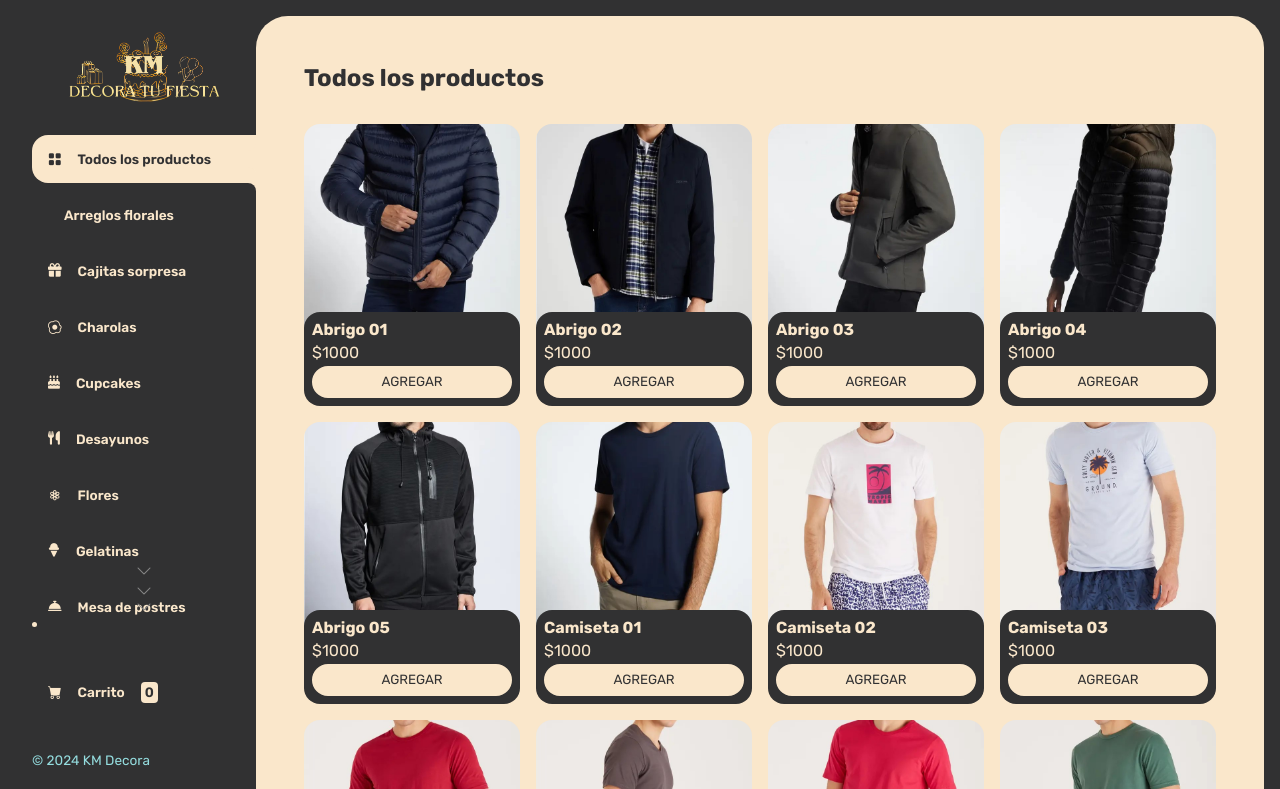
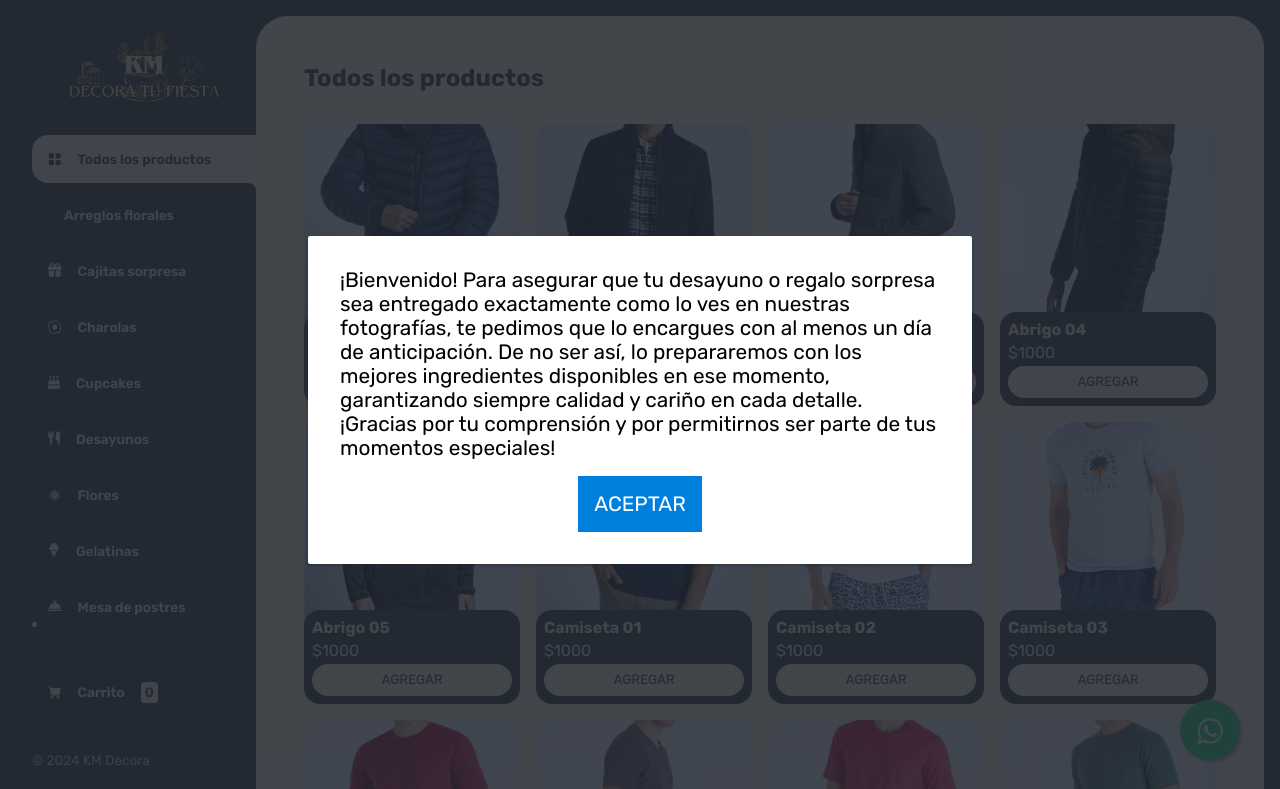
Before and after one commit to JuanMMP99/Proyecto-tienda, a plain HTML site: page index.html in a window 1280 px wide. Shown: the top 789 px of the page. Drawn offline with nearby package versions, Linux system fonts and the light colour scheme.

Commit message:
Boton whatsapp y ventana emergente
Se agrego el boton de whatsapp y la ventana emergente

```diff
--- a/css/main.css
+++ b/css/main.css
@@ -1,5 +1,4 @@
 @import url('https://fonts.googleapis.com/css2?family=Rubik:wght@300;400;500;600;700;800;900&display=swap');
-
 :root {
     --clr-main: #313132;
     --clr-main-light: #94dcde;
@@ -15,7 +14,17 @@
     font-family: 'Rubik', sans-serif;
 }
 
-h1, h2, h3, h4, h5, h6, p, a, input, textarea, ul {
+h1,
+h2,
+h3,
+h4,
+h5,
+h6,
+p,
+a,
+input,
+textarea,
+ul {
     margin: 0;
     padding: 0;
 }
@@ -30,9 +39,11 @@ a {
 
 .menu-scroll {
     position: relative;
-    max-height: 60vh; /* Ajusta este valor según tus necesidades */
+    max-height: 60vh;
+    /* Ajusta este valor según tus necesidades */
     overflow-y: auto;
-    padding-right: 0px; /* Para evitar que el scroll oculte parte del contenido */
+    padding-right: 0px;
+    /* Para evitar que el scroll oculte parte del contenido */
 }
 
 .scroll-indicator {
@@ -62,7 +73,8 @@ a {
 }
 
 @keyframes bounceArrow {
-    0%, 100% {
+    0%,
+    100% {
         transform: translateY(0);
     }
     50% {
@@ -98,10 +110,12 @@ a {
 }
 
 .logo-img {
-    max-height: 70px; /* Ajusta este valor según el tamaño deseado */
+    max-height: 70px;
+    /* Ajusta este valor según el tamaño deseado */
     width: auto;
     display: block;
-    margin: 0 auto; /* Esto ayuda a centrar la imagen dentro de su contenedor */
+    margin: 0 auto;
+    /* Esto ayuda a centrar la imagen dentro de su contenedor */
 }
 
 aside header {
@@ -109,6 +123,7 @@ aside header {
     justify-content: center;
     align-items: center;
 }
+
 .wrapper {
     display: grid;
     grid-template-columns: 1fr 4fr;
@@ -184,8 +199,8 @@ aside {
     box-shadow: 0 -1rem 0 var(--clr-white);
 }
 
-.boton-menu > i.bi-hand-index-thumb-fill,
-.boton-menu > i.bi-hand-index-thumb {
+.boton-menu>i.bi-hand-index-thumb-fill,
+.boton-menu>i.bi-hand-index-thumb {
     transform: rotateZ(90deg);
 }
 
@@ -367,6 +382,7 @@ main {
     display: none;
 }
 
+
 /*** MEDIA QUERIES ***/
 
 @media screen and (max-width: 850px) {
@@ -382,13 +398,11 @@ main {
 }
 
 @media screen and (max-width: 600px) {
-
     .wrapper {
         min-height: 100vh;
         display: flex;
         flex-direction: column;
     }
-
     aside {
         position: fixed;
         z-index: 9;
@@ -400,77 +414,146 @@ main {
         visibility: hidden;
         transition: .2s;
     }
-
     .aside-visible {
         transform: translateX(0);
         opacity: 1;
         visibility: visible;
     }
-
     .boton-menu.active::before,
     .boton-menu.active::after {
         display: none;
     }
-
     main {
         margin: 1rem;
         margin-top: 0;
         padding: 2rem;
     }
-
     .contenedor-productos {
         grid-template-columns: 1fr 1fr;
     }
-
     .header-mobile {
         padding: 1rem;
         display: flex;
         justify-content: space-between;
         align-items: center;
     }
-
     .header-mobile .logo {
         color: var(--clr-gray);
     }
-
-    .open-menu, .close-menu {
+    .open-menu,
+    .close-menu {
         background-color: transparent;
         color: var(--clr-gray);
         border: 0;
         font-size: 2rem;
         cursor: pointer;
     }
-
     .close-menu {
         display: block;
         position: absolute;
         top: 1rem;
         right: 1rem;
     }
-
     .carrito-producto {
         gap: 1rem;
         flex-wrap: wrap;
         justify-content: flex-start;
         padding: .5rem;
     }
-
     .carrito-producto-subtotal {
         display: none;
     }
-
     .carrito-acciones {
         flex-wrap: wrap;
         row-gap: 1rem;
     }
-
-
 }
-
-
 
 @media screen and (max-width: 400px) {
     .contenedor-productos {
         grid-template-columns: 1fr;
     }
 }
+
+.float {
+    position: fixed;
+    width: 60px;
+    height: 60px;
+    bottom: 40px;
+    right: 40px;
+    background-color: #25d366;
+    color: #FFF;
+    border-radius: 50px;
+    text-align: center;
+    font-size: 30px;
+    box-shadow: 2px 2px 3px #999;
+    z-index: 100;
+}
+
+.float:hover {
+    text-decoration: none;
+    color: #25d366;
+    background-color: #fff;
+}
+
+.my-float {
+    margin-top: 16px;
+}
+
+.window-notice {
+    background: rgba(33, 41, 52, .85);
+    bottom: 0;
+    display: flex;
+    left: 0;
+    position: fixed;
+    right: 0;
+    top: 0;
+    z-index: 999;
+    transition: background .6s;
+}
+
+.window-notice .content {
+    background: #fff;
+    border-radius: 2px;
+    box-shadow: 0 1px 3px rgba(33, 41, 52, .75);
+    box-sizing: content-box;
+    display: flex;
+    flex-direction: column;
+    margin: auto;
+    max-width: 600px;
+    min-width: 320px !important;
+    overflow: hidden;
+    position: relative;
+    width: 100%;
+    padding: 2rem;
+    font-size: 1.3rem;
+}
+
+.content-buttons {
+    text-align: center;
+    margin-top: 1rem;
+}
+
+.content-buttons a {
+    text-decoration: none;
+    display: inline-block;
+    padding: 1rem;
+    background-color: #0080DE;
+    color: #FFF;
+    text-transform: uppercase;
+}
+
+.content-buttons a:hover {
+    background-color: #006AB8;
+}
+
+.content-text a {
+    color: #0080DE;
+    text-decoration: none;
+}
+
+.content-text a:hover {
+    color: #006AB8;
+    text-decoration: underline;
+    text-align: justify;
+}
--- a/index.html
+++ b/index.html
@@ -1,22 +1,30 @@
 <!DOCTYPE html>
 <html lang="es">
+
 <head>
     <meta charset="UTF-8">
     <meta http-equiv="X-UA-Compatible" content="IE=edge">
     <meta name="viewport" content="width=device-width, initial-scale=1.0">
     <title>KM Decora</title>
-        <link rel="stylesheet"
-            href="https://cdn.jsdelivr.net/npm/bootstrap-icons@1.9.1/font/bootstrap-icons.css">
-        <link rel="stylesheet" type="text/css"
-            href="https://cdn.jsdelivr.net/npm/toastify-js/src/toastify.min.css">
+    <link rel="stylesheet" href="https://cdn.jsdelivr.net/npm/bootstrap-icons@1.9.1/font/bootstrap-icons.css">
+    <link rel="stylesheet" type="text/css" href="https://cdn.jsdelivr.net/npm/toastify-js/src/toastify.min.css">
     <link rel="stylesheet" href="./css/main.css">
     <link rel="stylesheet" href="https://cdnjs.cloudflare.com/ajax/libs/font-awesome/6.0.0-beta3/css/all.min.css">
     <link rel="stylesheet" href="https://cdnjs.cloudflare.com/ajax/libs/bootstrap-icons/1.8.1/font/bootstrap-icons.min.css">
     <link rel="stylesheet" href="https://fonts.googleapis.com/css2?family=Material+Symbols+Outlined:opsz,wght,FILL,GRAD@20..48,100..700,0..1,-50..200" />
-
+    <link href="https://fonts.googleapis.com/css?family=Raleway" rel="stylesheet">
 
 </head>
+
 <body>
+    <div class="window-notice" id="window-notice">
+        <div class="content">
+            <div class="content-text">¡Bienvenido! Para asegurar que tu desayuno o regalo sorpresa sea entregado exactamente como lo ves en nuestras fotografías, te pedimos que lo encargues con al menos un día de anticipación. De no ser así, lo prepararemos con los mejores ingredientes
+                disponibles en ese momento, garantizando siempre calidad y cariño en cada detalle. ¡Gracias por tu comprensión y por permitirnos ser parte de tus momentos especiales!
+            </div>
+            <div class="content-buttons"><a href="#" id="close-button">Aceptar</a></div>
+        </div>
+    </div>
 
     <div class="wrapper">
         <header class="header-mobile">
@@ -43,10 +51,10 @@
                             <button id="todos" class="boton-menu boton-categoria active"><i class="bi bi-grid-fill"></i> Todos los productos</button>
                         </li>
                         <li>
-                                <button id="arreglos-florales" class="boton-menu boton-categoria"><i class="material-symbols-outlined"></i> Arreglos florales</button>
+                            <button id="abrigos" class="boton-menu boton-categoria"><i class="material-symbols-outlined"></i> Arreglos florales</button>
                         </li>
                         <li>
-                                <button id="cajitas-sorpresa" class="boton-menu boton-categoria"><i class="fas fa-gift"></i> Cajitas sorpresa</button>
+                            <button id="camisetas" class="boton-menu boton-categoria"><i class="fas fa-gift"></i> Cajitas sorpresa</button>
                         </li>
                         <li>
                             <button id="charolas" class="boton-menu boton-categoria"></i><i class="bi bi-egg-fried"></i> Charolas</button>
@@ -80,17 +88,10 @@
                         </li>
 
                     </ul>
-                        <div class="scroll-indicator">
-                            <i class="bi bi-chevron-down"></i>
-                            <i class="bi bi-chevron-down"></i>
-                            <i class="bi bi-chevron-down"></i>
-                        </div>
                 </div>
                 <li>
-                        <a class="boton-menu boton-carrito"
-                            href="./carrito.html">
-                            <i class="bi bi-cart-fill"></i> Carrito <span
-                                id="numerito" class="numerito">0</span>
+                    <a class="boton-menu boton-carrito" href="./carrito.html">
+                        <i class="bi bi-cart-fill"></i> Carrito <span id="numerito" class="numerito">0</span>
                     </a>
                 </li>
             </nav>
@@ -99,17 +100,23 @@
             </footer>
         </aside>
         <main>
-                <h2 class="titulo-principal" id="titulo-principal">Todos los
-                    productos</h2>
+            <h2 class="titulo-principal" id="titulo-principal">Todos los productos
+            </h2>
             <div id="contenedor-productos" class="contenedor-productos">
                 <!-- Esto se va a rellenar con JS -->
             </div>
         </main>
     </div>
 
-        <script type="text/javascript"
-            src="https://cdn.jsdelivr.net/npm/toastify-js"></script>
+    <link rel="stylesheet" href="https://maxcdn.bootstrapcdn.com/font-awesome/4.5.0/css/font-awesome.min.css">
+    <a href="https://api.whatsapp.com/send?phone=9514990142&text=Hola%202." class="float" target="_blank">
+        <i class="fa fa-whatsapp my-float"></i>
+    </a>
+
+    <script type="text/javascript" src="https://cdn.jsdelivr.net/npm/toastify-js"></script>
     <script src="./js/main.js"></script>
     <script src="./js/menu.js"></script>
+
 </body>
+
 </html>
--- a/js/carrito.js
+++ b/js/carrito.js
@@ -139,7 +139,7 @@ botonComprar.addEventListener("click", () => {
         const total = productosEnCarrito.reduce((acc, producto) => acc + (producto.precio * producto.cantidad), 0);
         mensaje += `%0ATotal: $${total}`;
 
-        const numeroTelefono = "9514990142";
+        const numeroTelefono = "9511469220";
         const url = `https://wa.me/${numeroTelefono}?text=${mensaje}`;
 
         window.open(url, "_blank");
--- a/js/main.js
+++ b/js/main.js
@@ -107,13 +107,13 @@ function agregarAlCarrito(e) {
             x: '1.5rem', // horizontal axis - can be a number or a string indicating unity. eg: '2em'
             y: '1.5rem' // vertical axis - can be a number or a string indicating unity. eg: '2em'
         },
-        onClick: function(){} // Callback after click
+        onClick: function() {} // Callback after click
     }).showToast();
 
     const idBoton = e.currentTarget.id;
     const productoAgregado = productos.find(producto => producto.id === idBoton);
 
-    if(productosEnCarrito.some(producto => producto.id === idBoton)) {
+    if (productosEnCarrito.some(producto => producto.id === idBoton)) {
         const index = productosEnCarrito.findIndex(producto => producto.id === idBoton);
         productosEnCarrito[index].cantidad++;
     } else {
@@ -130,3 +130,9 @@ function actualizarNumerito() {
     let nuevoNumerito = productosEnCarrito.reduce((acc, producto) => acc + producto.cantidad, 0);
     numerito.innerText = nuevoNumerito;
 }
+
+let close_button = document.getElementById('close-button');
+close_button.addEventListener("click", function(e) {
+    e.preventDefault();
+    document.getElementById("window-notice").style.display = "none";
+});
--- a/js/productos.json
+++ b/js/productos.json
@@ -1,5 +1,4 @@
-[
-    {
+[{
         "id": "abrigo-01",
         "titulo": "Abrigo 01",
         "imagen": "./img/abrigos/01.jpg",
@@ -7,7 +6,7 @@
             "nombre": "Abrigos",
             "id": "abrigos"
         },
-        "precio": 1000
+        "precio": 1500
     },
     {
         "id": "abrigo-02",
```
Also changed, not shown: carrito.html (+4 -4 lines). Lines whose indentation alone changed are shown as unchanged.
